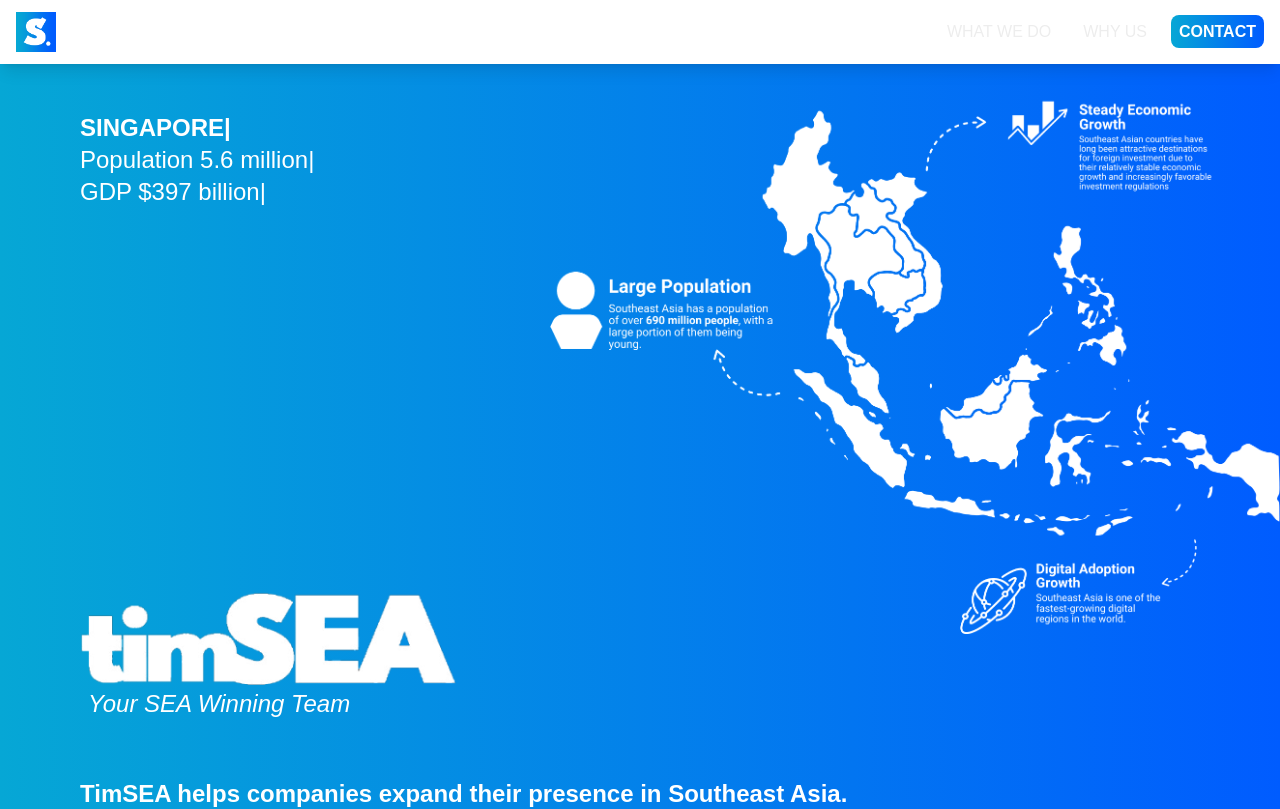
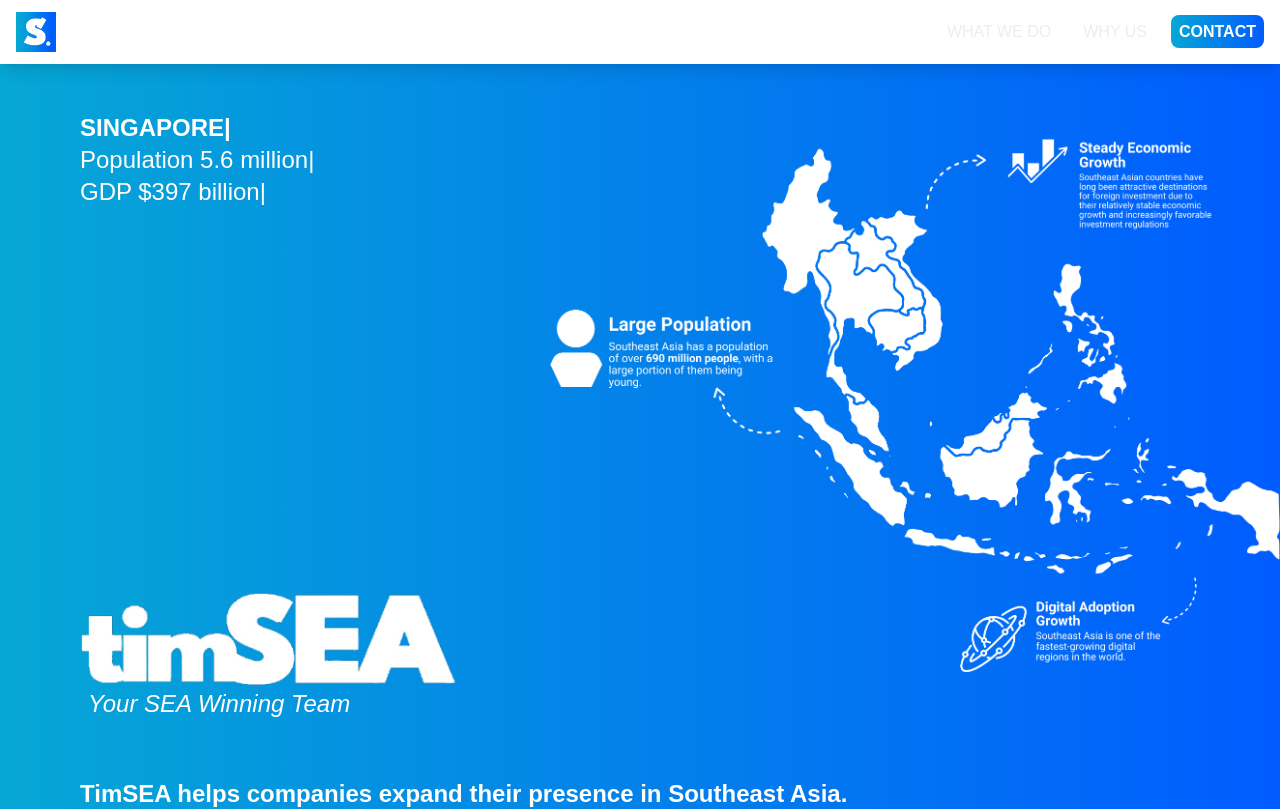
Before and after one commit to AlfinTeguh16/TimSEA-CompanyProfile, a Next.js app: page / in a window 1280 px wide. Shown: the top 809 px of the page. Built offline with nearby package versions, Linux system fonts and the light colour scheme.

Commit message:
fix: text and img position

```diff
--- a/src/app/components/homePage/header.tsx
+++ b/src/app/components/homePage/header.tsx
@@ -15,7 +15,7 @@
         <>
         <section className="mb-5 responsive-container ">
         <div className="w-full h-screen">
-          <section className="flex flex-row justify-between pt-6 md:pt-8 ">
+          <section className="flex flex-row justify-between pt-16 md:pt-8 ">
             <div className="justify-start px-4 md:px-20 xl:px-20 md:py-20 xl:py-20">
               {isClient && (
                 <>
--- a/src/app/globals.css
+++ b/src/app/globals.css
@@ -40,7 +40,7 @@
     background-image: url('/images/seaMaps.png');
     background-repeat: no-repeat;
     background-size:  70vw;
-    background-position: 100% 40%;
+    background-position: 100% 50%;
   }
 }
 
@@ -49,6 +49,6 @@
     background-image: url('/images/seaMaps.png');
     background-repeat: no-repeat;
     background-size:  57vw;
-    background-position: 100% 35% ;
+    background-position: 100% 50% ;
   }
 }
```
